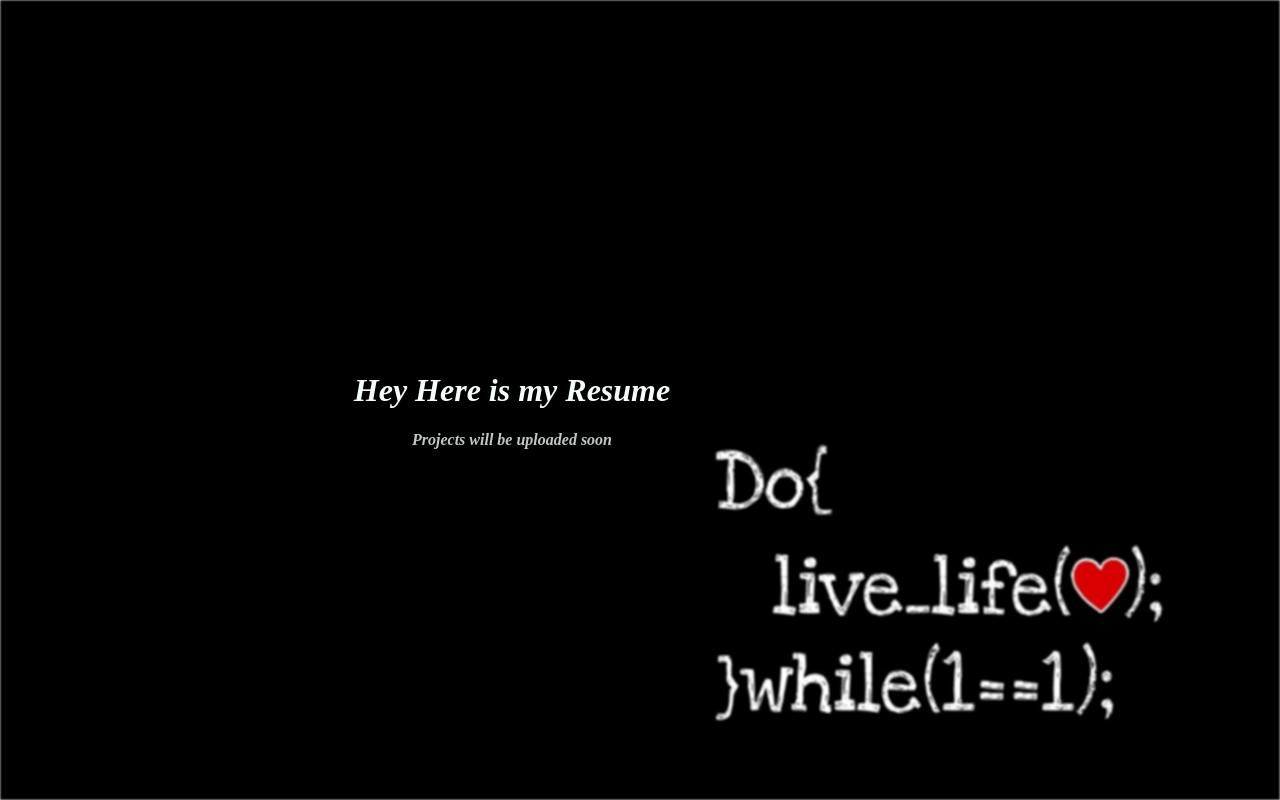
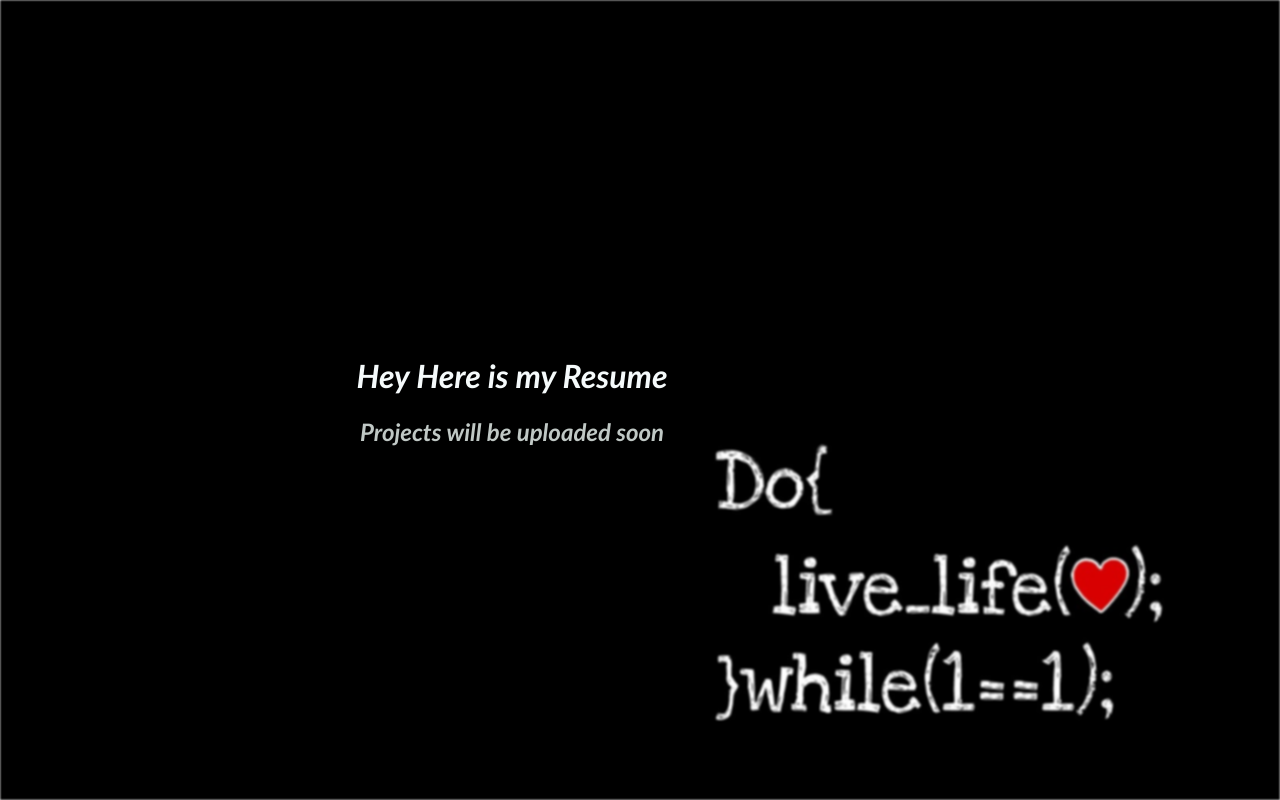
Before and after one commit to praveenvirat07/praveenvirat07.github.io, a plain HTML site: page resume.html in a window 1280 px wide. Drawn offline with Linux system fonts and the light colour scheme.

Commit message:
Add files via upload

```diff
--- a/resume.html
+++ b/resume.html
@@ -20,9 +20,7 @@ body, html {
 .bg-text {
   color: #C0C8C5 ;
   font-weight: bold;
-font-family:fontawesome;
-text-decoration:none;
-
+ font-family: "Trebuchet MS";
  font-style: oblique;
   position: absolute;
   top: 50%;
@@ -39,8 +37,8 @@ text-decoration:none;
 <body>
 <div class="bg"></div>
 <div class="bg-text">
-<h1><a href ="Praveen's resume.pdf" target="_blank" style="text-decoration:none">Hey Here is my Resume</a></h1>
-<div> Projects will be uploaded soon</div>
+<h1><a href ="Praveen's resume.pdf" target="_blank" style="text-decoration:none"><i>Hey Here is my Resume</i></a></h1>
+<h2><i> Projects will be uploaded soon</i></h2>
 </div>
 
 </body>
```
Also changed, not shown: index.html (+3 -3 lines).
